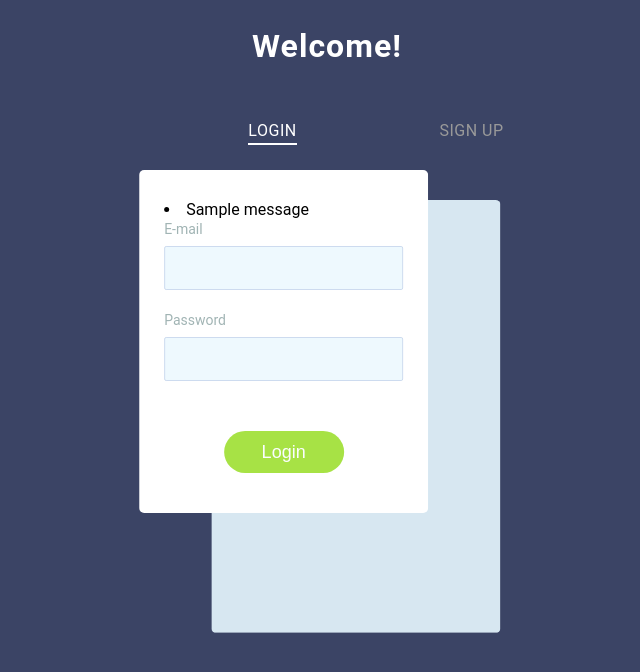
After one commit to VedanshKumarKawadkar/Creya-Coding-Playground, a Django app: page / in a window 1280 px wide. The commit adds this page. Shown: the top 672 px of the page, without its empty margins (313-953 px from the left). Run offline with Django 3.2, Linux system fonts and the light colour scheme; tables that the repository leaves empty hold one stand-in row (values such as "Sample post"); one stand-in notice (Sample message) is shown.

Commit message:
signup AJAX

```diff
--- a/ide/ide_editor/urls.py
+++ b/ide/ide_editor/urls.py
@@ -1,7 +1,6 @@
 from unicodedata import name
 from django.contrib import admin
 from django.urls import path, include
-from graphviz import view
 from ide_editor import views
 
 
@@ -9,5 +8,6 @@
     path("", view=views.home, name="home"),
     path("editor", view=views.editor, name="editor"),
     path("login", view=views.login, name="login"),
-    path("runcode", view=views.runCode, name="runcode")
+    path("runcode", view=views.runCode, name="runcode"),
+    path("signup", view=views.signup, name="signup")
 ]
--- a/ide/ide_editor/views.py
+++ b/ide/ide_editor/views.py
@@ -1,6 +1,7 @@
+from email import message
 from django.shortcuts import render, redirect
 from django.http import HttpResponse, JsonResponse
-from inflection import re
+from django.contrib import messages
 from json import dumps
 from ide_editor.models import CodeData
 import requests
@@ -42,13 +43,13 @@
         id_api_response = requests.post(id_api, data=id_api_data).json()
 
         sid = id_api_response['sid']
-        print(sid)
+        #print(sid)
 
         status = "IN-QUEUE"
         while(status != "SUCCESS"):
             output_api_response = requests.post(output_api, data={'sid':sid, 'requestType':'fetchResults'}).json()
             status = output_api_response['status']
-            print(output_api_response)
+            #print(output_api_response)
 
         output = ""
         memory = ""
@@ -57,23 +58,25 @@
         print(output_api_response)
 
         if(output_api_response['compResult']=='F'):
-            ...
+            output = output_api_response['cmpError']
+            #runtime = output_api_response['runtime']
+            #memory = output_api_response['memory']
 
         elif(output_api_response['compResult']=='S'):
             if('rntError' in output_api_response):
-                print(output_api_response['rntError'])
+                #print(output_api_response['rntError'])
                 output = output_api_response['rntError']
                 runtime = output_api_response['time']
                 memory = output_api_response['memory']
 
             elif('output' in output_api_response):
-                print(output_api_response['output'])
+                #print(output_api_response['output'])
                 output = output_api_response['output']
                 runtime = output_api_response['time']
                 memory = output_api_response['memory']
 
             elif('output' not in output_api_response):
-                print("No output")
+                #print("No output")
                 output = "No Output"
                 runtime = output_api_response['time']
                 memory = output_api_response['memory']
@@ -85,23 +88,51 @@
         return JsonResponse(output_json)
         #return render(request, "editor.html", context=context)
 
+def login(request):
+    if(request.method == "POST"):
+        email = request.POST['email']
+        pwd = request.POST['password']
+        print(email, pwd)
+
+        return redirect("/editor")
+
 
 def signup(request):
     if request.method == 'POST':
-        email = request.POST['email']
-        pwd = request.POST['password']
-        user = request.POST['username']
-        print(user, pwd, email)
+        email = request.POST.get('signup_email')
+        pwd = request.POST.get('signup_password')
+        pwd = str(pwd)
+        username = request.POST.get('signup_username')
+        re_pwd = request.POST.get('signup_password_confirm')
+        print(username, pwd, email, re_pwd)
 
         client = MongoClient(host=client_string, connect=False)
         ideDB = client.ide
         user_details_coll = ideDB.user_details
 
-        user_details_coll.insert_one({
-            "username":user,
-            "email":email,
-            "password":pwd,
-            "hashed_pwd": bcrypt.hashpw(pwd, salt=bcrypt.gensalt(rounds=8))
-        })
+        check_email = user_details_coll.find_one({"email":email})
+        print(check_email)
+        check_username = user_details_coll.find_one({"username":username})
+        print(check_username)
 
-        return HttpResponse("")
+        if(check_email!=None):
+            msg = "E-mail already present."
+            message = {"message":msg}
+            return JsonResponse(message)
+
+        elif check_email==None and check_username!=None:
+            msg = "Username already exists."
+            message = {"message":msg}
+            return JsonResponse(message)
+
+        elif check_email == None and check_username==None:
+            user_details = {
+                "username":username,
+                "email":email,
+                "password":pwd,
+                "hashed_pwd": bcrypt.hashpw(pwd.encode('utf-8'), salt=bcrypt.gensalt(rounds=8))
+            }
+            user_details_coll.insert_one(user_details)
+            msg = "New User Created."
+            message = {"message":msg}
+            return JsonResponse(message)
--- a/ide/ide_editor/w.py
+++ b/ide/ide_editor/w.py
@@ -1,6 +1,5 @@
 # from traceback import print_tb
 from pymongo import MongoClient
-
 client = MongoClient("mongodb+srv://vk:1234@ide.gt9wy.mongodb.net/ide?retryWrites=true&w=majority&ssl=true&ssl_cert_reqs=CERT_NONE", connect=False)
 print(client)
 ideDB = client.ide
--- a/ide/templates/editor.html
+++ b/ide/templates/editor.html
@@ -213,7 +213,7 @@
             })
         });
 
-        $(document)
+
     </script>
 </body>
 
--- a/ide/templates/login-signup.html
+++ b/ide/templates/login-signup.html
@@ -5,6 +5,9 @@
     <meta charset="UTF-8">
     <meta http-equiv="X-UA-Compatible" content="IE=edge">
     <meta name="viewport" content="width=device-width, initial-scale=1.0">
+    <!-- jQuery -->
+    <script src="https://code.jquery.com/jquery-3.6.0.js"
+        integrity="sha256-H+K7U5CnXl1h5ywQfKtSj8PCmoN9aaq30gDh27Xc0jk=" crossorigin="anonymous"></script>
     <title>Login/Signup</title>
 </head>
 
@@ -318,6 +321,7 @@
                 </button>
                 <form class="form form-login" id="login_form" name="login_form" method="POST">
                     {% csrf_token %}
+                    {% include 'messages.html' %}
                     <fieldset>
                         <legend>Please, enter your email and password for login.</legend>
                         <div class="input-block">
@@ -339,23 +343,26 @@
                 </button>
                 <form class="form form-signup" id="signup_form" name="signup_form" method="POST">
                     {% csrf_token %}
+                    {% include 'messages.html' %}
+                    <p id="msg"></p>
                     <fieldset>
                         <legend>Please, enter your email, password and password confirmation for sign up.</legend>
+
                         <div class="input-block">
-                            <label for="signup-username">Username</label>
-                            <input id="signup-username" type="text" name="uname" required>
+                            <label for="signup_username">Username</label>
+                            <input id="signup_username" type="text" name="signup_uname" required>
                         </div>
                         <div class="input-block">
-                            <label for="signup-email">E-mail</label>
-                            <input id="signup-email" type="email" name="email" required>
+                            <label for="signup_email">E-mail</label>
+                            <input id="signup_email" type="email" name="signup_email" required>
                         </div>
                         <div class="input-block">
-                            <label for="signup-password">Password</label>
-                            <input id="signup-password" type="password" name="password" required>
+                            <label for="signup_password">Password</label>
+                            <input id="signup_password" type="password" name="signup_password" required>
                         </div>
                         <div class="input-block">
-                            <label for="signup-password-confirm">Confirm password</label>
-                            <input id="signup-password-confirm" type="password" name="re_pass" required>
+                            <label for="signup_password_confirm">Confirm password</label>
+                            <input id="signup_password_confirm" type="password" name="signup_password_confirm" required>
                         </div>
                     </fieldset>
                     <button type="submit" class="btn-signup" formaction="/signup">Continue</button>
@@ -374,24 +381,42 @@
             })
         })
 
-        $(document).on('submit', '#signup_form', function(e){
+        $(document).on('submit', '#signup_form', function (e) {
             e.preventDefault();
             $.ajax({
-                type:'POST',
-                url:'/signup',
-                data:{
-                    username: $("signup-username").val(),
-                    email: $("signup-email").val(),
-                    password: $("signup-password").val(),
-                    password_confirm: $("signup-password-confirm").val(),
+                type: 'POST',
+                url: '/signup',
+                data: {
+                    signup_username: $("#signup_username").val(),
+                    signup_email: $("#signup_email").val(),
+                    signup_password: $("#signup_password").val(),
+                    signup_password_confirm: $("#signup_password_confirm").val(),
                     csrfmiddlewaretoken: $('input[name=csrfmiddlewaretoken]').val()
                 },
 
-                success: function(res){
-                    alert("New user added!")
+                success: function (res) {
+                    console.log(res.message)
+                    // var error = $(res.message).find("#message_text")
+                    console.log(123134235235);
+                    $("#msg").text(res.message)
+
                 }
             })
         });
+
+        var password = document.getElementById("signup_password")
+            , confirm_password = document.getElementById("signup_password_confirm");
+
+        function validatePassword() {
+            if (password.value != confirm_password.value) {
+                confirm_password.setCustomValidity("Passwords Don't Match");
+            } else {
+                confirm_password.setCustomValidity('');
+            }
+        }
+
+        password.onchange = validatePassword;
+        confirm_password.onkeyup = validatePassword;
 
     </script>
 
--- /dev/null
+++ b/ide/templates/messages.html
@@ -0,0 +1,3 @@
+{% for message in messages %}
+<li id="message_text" {% if message.tags %} class="{{ message.tags }}"{% endif %}>{{ message }}</li>
+{% endfor %}
```
